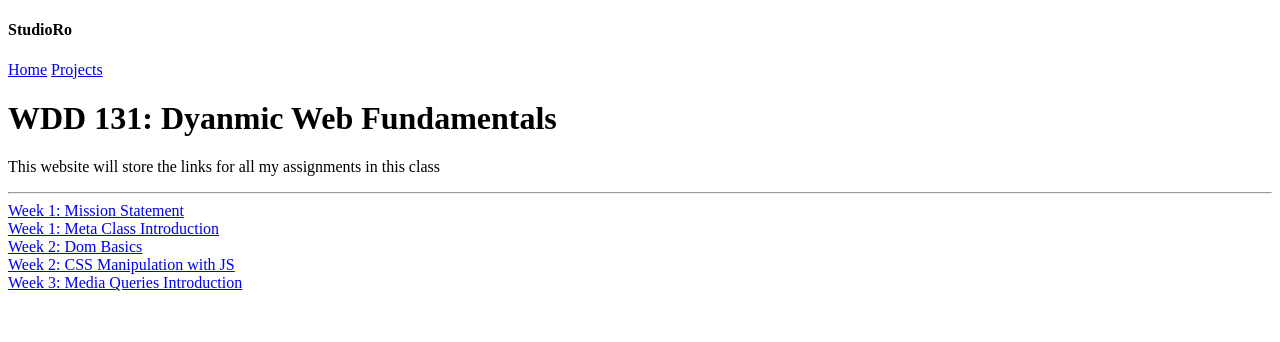
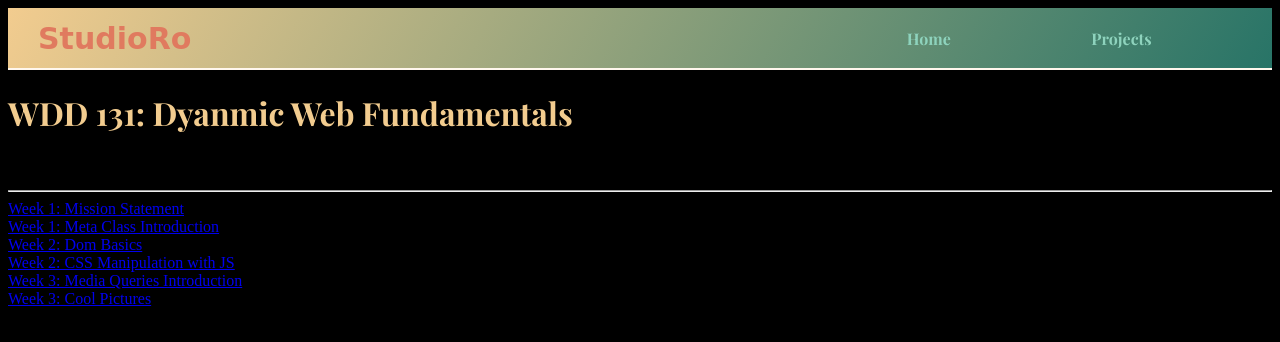
Before and after one commit to angelalice/the_wdd131, a plain HTML site: page portfolio/index.html in a window 1280 px wide. Drawn offline with nearby package versions, Linux system fonts and the light colour scheme; a web font is replaced by a local one.

Commit message:
adjusted

```diff
--- a/portfolio/index.html
+++ b/portfolio/index.html
@@ -3,6 +3,7 @@
 <head>
     <meta charset="UTF-8">
     <meta name="viewport" content="width=device-width, initial-scale=1.0">
+    <link rel="stylesheet" href="styles.css">
     <title>WDD 131 Portfolio</title>
 
 </head>
@@ -32,6 +33,9 @@
     <section>
         <a href="week-3/ponder1/ponder.html"> Week 3: Media Queries Introduction</a>
     </section>
+     <section>
+        <a href="week-3/coolpics/index.html"> Week 3: Cool Pictures</a>
+    </section>
 
 
 
--- /dev/null
+++ b/portfolio/styles.css
@@ -0,0 +1,54 @@
+@import url('https://fonts.googleapis.com/css2?family=DM+Sans:ital,opsz,wght@0,9..40,100..1000;1,9..40,100..1000&family=Italianno&family=Playfair+Display:ital,wght@0,400..900;1,400..900&family=Quintessential&display=swap');
+
+body{
+    background-color:black;
+}
+nav{
+    display: flex;
+    align-items: center;
+    font-family: "Playfair Display", serif;
+    border-bottom: 2px solid #fff7ed;
+    margin:0px;
+    padding:0px;
+    height:60px;
+    justify-content: space-between;
+    background: linear-gradient(120deg, #f2cc8f, rgb(40, 116, 103));
+}
+#studio_name{
+    font-family: "Italianno", cursive;
+    font-size: 30px;
+    width: 95px;
+    padding-left: 30px;
+    color:#e07a5f;
+}
+#studio_name:hover{
+    transform: rotate(360deg);
+    transition: transform 0.5s;
+    text-shadow: 0px 0px 10px #ee3f0f;
+}
+#link_container{
+    display: flex;
+    justify-content: space-evenly;
+    width: 40%;
+}
+nav a{
+    margin-left: 20px;
+    text-decoration: none;
+    color: black;
+    font-weight: bold;
+    color:#8ed3bd;
+    font-size: 16px;
+}
+nav a:hover{
+    color:#90d7f3;
+    opacity: 0.7;
+    transform: scale(1.2);
+}
+h1{
+    color:#f2cc8f;
+    font-family: 'PlayFair Display', sans-serif;
+}
+h1:hover{
+    text-shadow: 0px 5px 40px rgb(131, 150, 48);
+    transform: skewX(20deg);
+}
--- /dev/null
+++ b/week-3/coolpics/coolpics.js
@@ -0,0 +1,6 @@
+const nav = document.querySelector('.active');
+const showList = document.querySelector('#standby');
+
+showList.addEventListener('click',() =>{
+    nav.classList.toggle('active');
+});
--- /dev/null
+++ b/week-3/coolpics/styles.css
@@ -0,0 +1,75 @@
+*{
+    margin: 0;
+    padding: 0;
+}
+
+body{
+    text-align: center;
+    background-color:lightgrey;
+}
+h2{
+    margin:20px;
+}
+main{
+    margin: 40px auto;
+    display: grid;
+    grid-template-columns: 1fr;
+}
+nav{
+    display:none;
+    padding:25px;
+}
+nav a{
+    color: white;
+    padding-right: 15px;
+}
+nav a:hover{
+    font-size: 1.3em;
+    color:rgb(130, 223, 207);
+}
+h1{
+   color: white;
+}
+
+section{
+    margin: 20px;
+}
+img {
+  width: 250px;
+  height: 250px;
+  object-fit: cover;
+  border: 10px solid rgb(247, 242, 242) ;
+  box-shadow: 10px 10px 5px rgb(26, 25, 25);
+}
+#header,footer
+{
+    background-color: rgb(94, 166, 199);
+    height:fit-content;
+}
+#foot_text{
+    padding: 15px;
+}
+nav.active {
+  display: block;
+}
+
+
+@media screen and (min-width: 700px) {
+    main{
+        grid-template-columns: 1fr 1fr;
+        grid-template-rows: auto;
+    }
+    #standby{
+        display:none
+    }
+    nav{
+        display:inline-block;
+    }
+
+}
+
+@media screen and (min-width: 1030px) {
+    main{
+        grid-template-columns: 1fr 1fr 1fr;
+    }
+}
```
Also changed, not shown: week-3/coolpics/index.html (added, +59 -0 lines), week-3/ponder1/styles.css (+20 -0 lines), week-3/coolpics/landscape.jpg (added).
